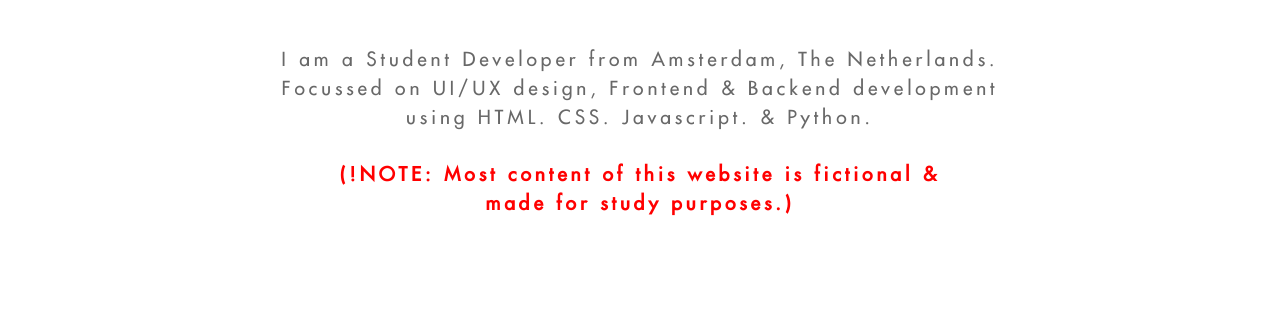
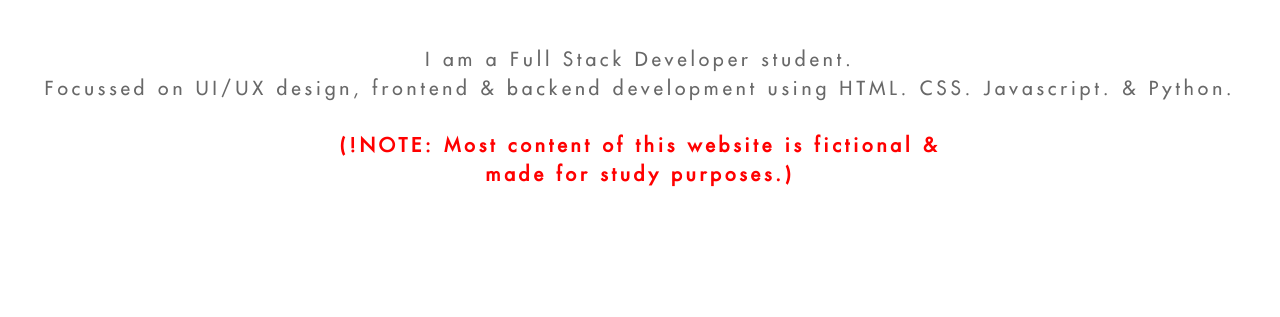
Before and after one commit to canguden/Portfolio-Project-Can-Guden, a plain HTML site: page index.html in a window 1280 px wide. Shown: the part 228-545 px from the top of the page. Drawn offline with nearby package versions, Linux system fonts and the light colour scheme; files whose address does not match are found by name.

Commit message:
Changed text breaks

```diff
--- a/index.html
+++ b/index.html
@@ -26,7 +26,7 @@
       <!-- Hero -->
       <div class="hero text-center">
          <h1> I Develop Ideas</h1>
-         <p> I am a Student Developer from Amsterdam, The Netherlands. <br> Focussed on UI/UX design, Frontend & Backend development <br> using HTML. CSS. Javascript. & Python. <br>
+         <p> I am a Full Stack Developer student. <br> Focussed on UI/UX design, frontend & backend development using HTML. CSS. Javascript. & Python. <br>
             <br>
             <strong style="color:red">(!NOTE: Most content of this website is fictional & <br> made for study purposes.)</strong>
          </p>
```
